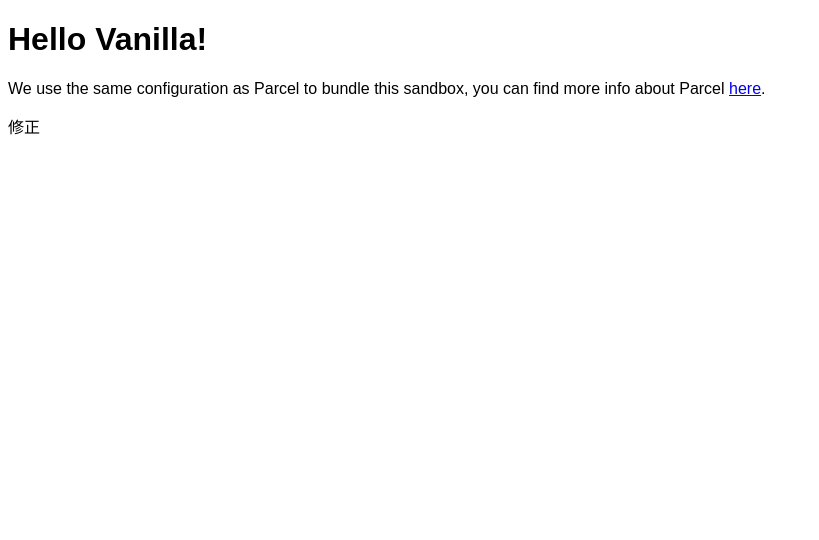
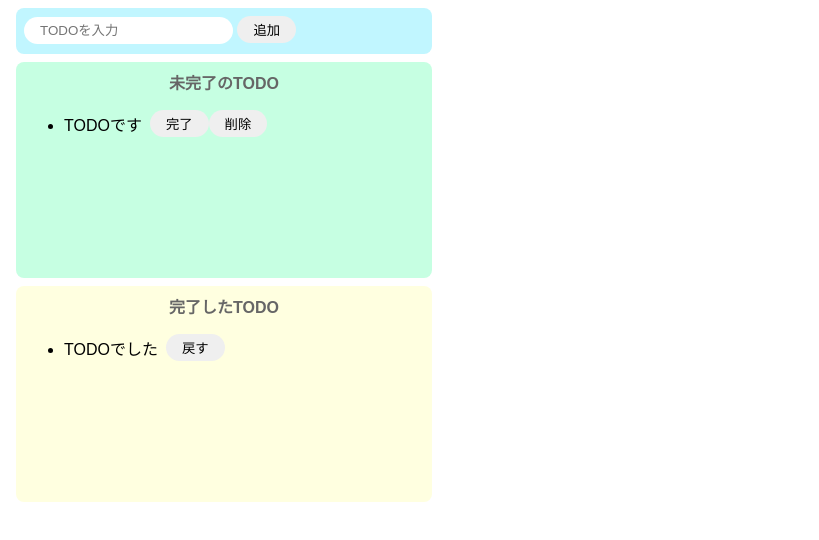
Before and after one commit to yushi-hosokawa/codesandbox-test, a website built with Parcel: page index.html in a window 1280 px wide. Shown: the whole page, without its empty margins (0-819 px from the left). Built offline with nearby package versions, Linux system fonts and the light colour scheme.

Commit message:
htmlの作成

```diff
--- a/index.html
+++ b/index.html
@@ -1,14 +1,38 @@
 <!DOCTYPE html>
 <html>
   <head>
-    <title>Parcel Sandbox</title>
+    <title>TODO(JS)</title>
     <meta charset="UTF-8" />
+    <link rel="stylesheet" href="/src/styles.css" />
   </head>
 
   <body>
-    <div id="app"></div>
-    <p>修正</p>
+    <div class="input-area">
+      <input placeholder="TODOを入力" />
+      <button id="add-button">追加</button>
+    </div>
 
-    <script src="src/index.js"></script>
+    <div class="imcomplete-area">
+      <p class="title">未完了のTODO</p>
+      <ul>
+        <div class="list-row">
+          <li>TODOです</li>
+          <button>完了</button>
+          <button>削除</button>
+        </div>
+      </ul>
+    </div>
+
+    <div class="complete-area">
+      <p class="title">完了したTODO</p>
+      <ul>
+        <div class="list-row">
+          <li>TODOでした</li>
+          <button>戻す</button>
+        </div>
+      </ul>
+    </div>
+
+    <!-- <script src="src/index.js"></script> -->
   </body>
 </html>
--- a/src/index.js
+++ b/src/index.js
@@ -1,10 +1,9 @@
 import "./styles.css";
 
-document.getElementById("app").innerHTML = `
-<h1>Hello Vanilla!</h1>
-<div>
-  We use the same configuration as Parcel to bundle this sandbox, you can find more
-  info about Parcel
-  <a href="https://parceljs.org" target="_blank" rel="noopener noreferrer">here</a>.
-</div>
-`;
+const onClickAdd = () => {
+  alert();
+};
+
+document
+  .getElementById("add-button")
+  .addEventListener("cleck", () => onClickAdd());
--- a/src/styles.css
+++ b/src/styles.css
@@ -1,3 +1,67 @@
 body {
   font-family: sans-serif;
 }
+
+input {
+  border-radius: 16px;
+  border: none;
+  padding: 6px 16px;
+  outline: none;
+}
+
+button {
+  border-radius: 16px;
+  border: none;
+  padding: 4px 16px;
+}
+button:hover {
+  background-color: #f77fff;
+  color: #fff;
+  cursor: pointer;
+}
+
+li {
+  margin-right: 8px;
+}
+
+.input-area {
+  background-color: #c1f6ff;
+  width: 400px;
+  height: 30px;
+  padding: 8px;
+  margin: 8px;
+  border-radius: 8px;
+}
+
+.imcomplete-area {
+  background-color: #c6ffe2;
+  width: 400px;
+  height: 30px;
+  min-height: 200px;
+  padding: 8px;
+  margin: 8px;
+  border-radius: 8px;
+}
+
+.complete-area {
+  background-color: #ffffe0;
+  width: 400px;
+  height: 30px;
+  min-height: 200px;
+  padding: 8px;
+  margin: 8px;
+  border-radius: 8px;
+}
+
+.title {
+  text-align: center;
+  margin-top: 0;
+  font-weight: bold;
+  color: #666;
+}
+
+.list-row {
+  display: flex;
+  align-items: center;
+  padding-bottom: 4px;
+}
```
Also changed, not shown: package.json (+6 -4 lines).
